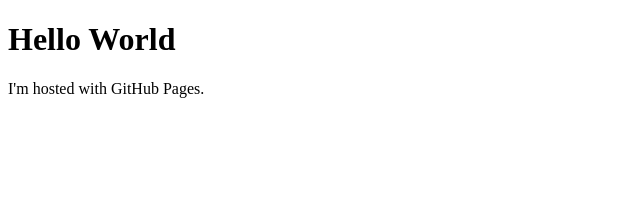
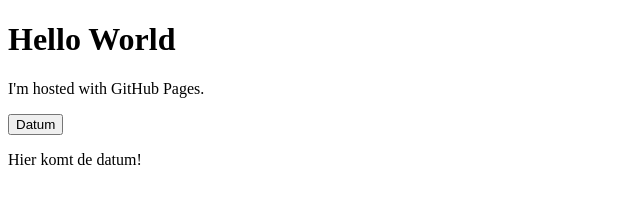
Before and after one commit to segbroekhhsk/Scrum_slechtziend, a plain HTML site: page index.html in a window 1280 px wide. Shown: the whole page, without its empty margins (0-640 px from the left). Drawn offline with Linux system fonts and the light colour scheme.

Commit message:
Update index.html
javascript datum toegevoegd

```diff
--- a/index.html
+++ b/index.html
@@ -3,5 +3,10 @@
   <body>
     <h1>Hello World</h1>
     <p>I'm hosted with GitHub Pages.</p>
+
+    <button type="button" onclick="myFunction()">Datum</button>
+    <p id="datum"> Hier komt de datum! </p>
+    <script src="myScript.js"></script>
+
   </body>
 </html>
```
